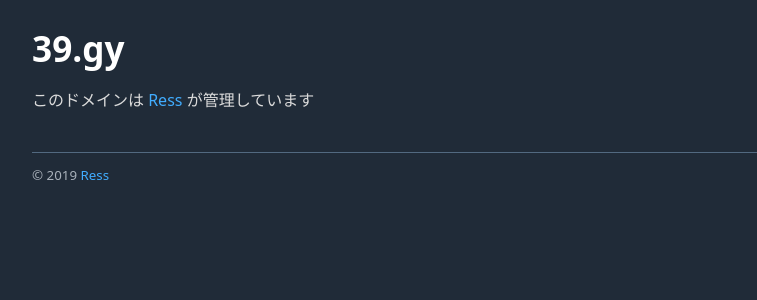
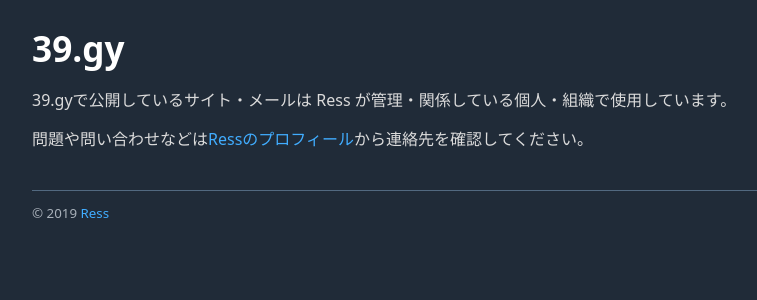
Before and after one commit to 39-gy/39-gy.github.io, a Jekyll site: the page built from index.md, in a window 1280 px wide. Shown: the top 300 px of the page, without its empty margins (208-965 px from the left). Built offline with Jekyll 4.4.1, drawn with Linux system fonts in a browser that asks for light colours.

Commit message:
Update index.md

```diff
--- a/index.md
+++ b/index.md
@@ -1,4 +1,6 @@
 ---
 layout: default
 ---
-このドメインは <a href="https://profile.39.gy/">Ress</a> が管理しています
+39.gyで公開しているサイト・メールは Ress が管理・関係している個人・組織で使用しています。
+
+問題や問い合わせなどは[Ressのプロフィール](https://profile.39.gy/)から連絡先を確認してください。
```
